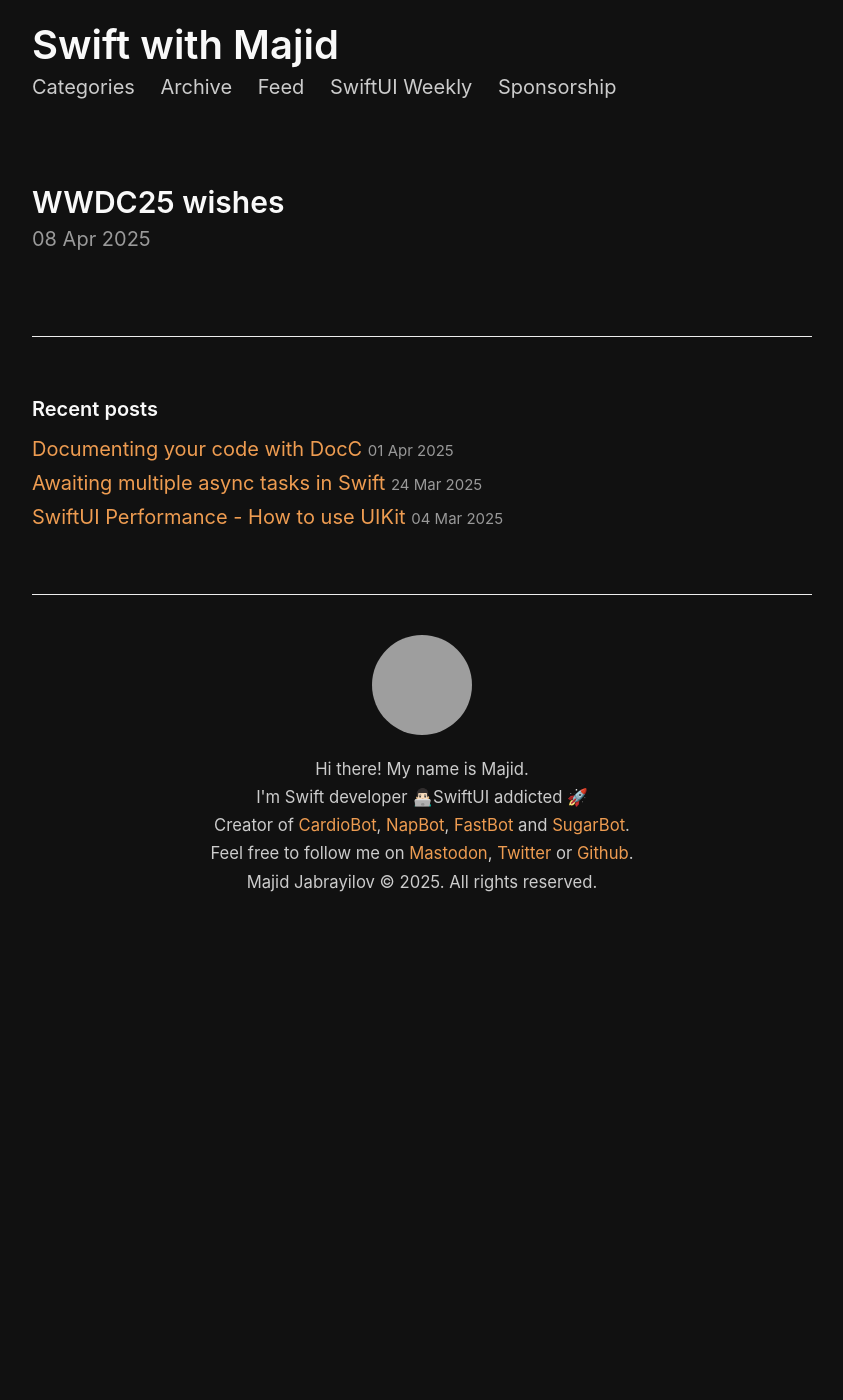
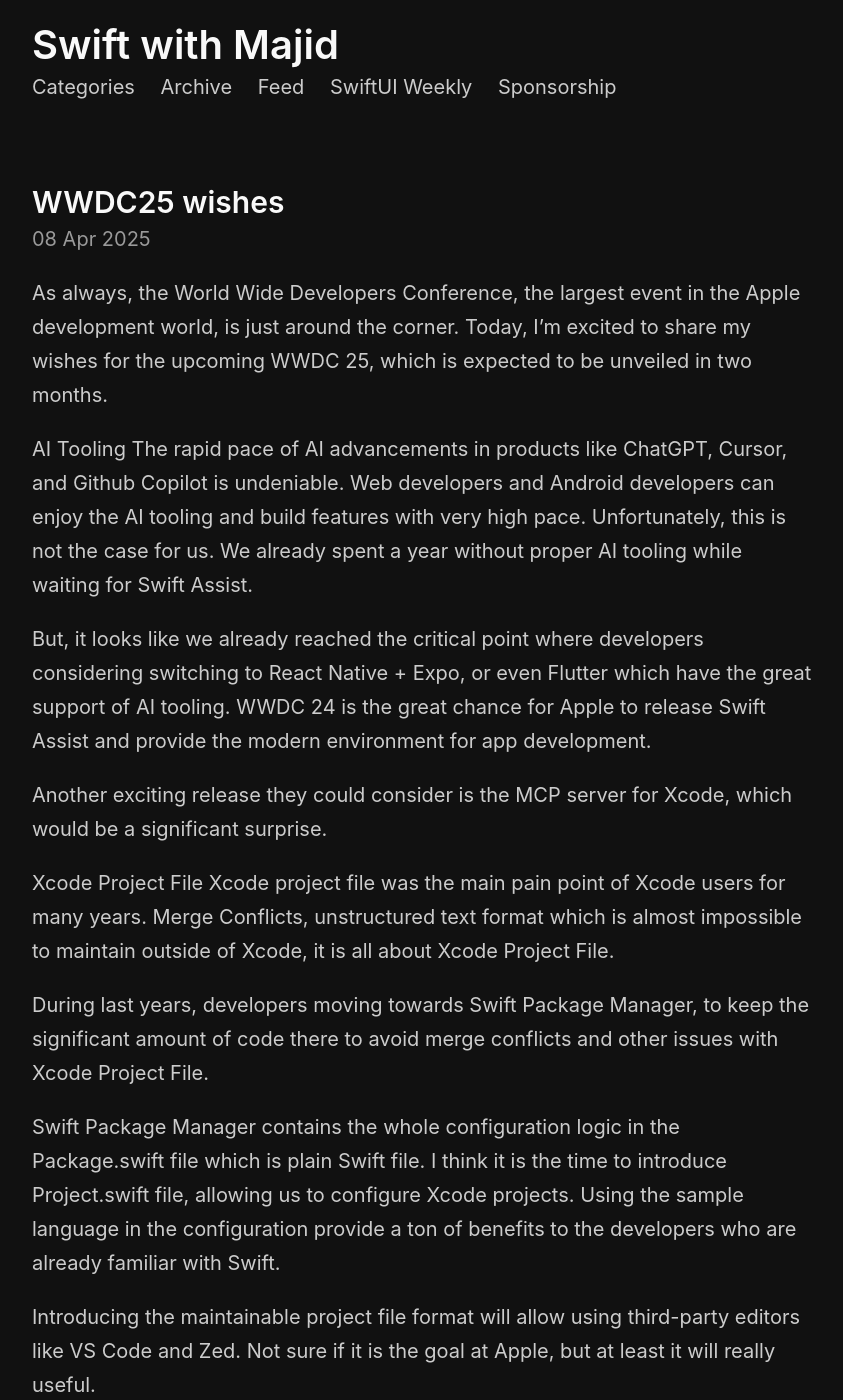
Before and after one commit to mecid/mecid.github.io, a Jekyll site: the page built from _posts/2025-04-08-wwdc25-wishes.md, in a window 1280 px wide and 1400 px high. Shown: the whole window, without its empty margins (218-1061 px from the left). Built offline with Jekyll 4.4.1, drawn with Linux system fonts in a browser that asks for light colours; some of the changed text lies outside the part shown; grey boxes are pictures that could not be loaded.

Commit message:
wwdc wishes post content added

```diff
--- a/_posts/2025-04-08-wwdc25-wishes.md
+++ b/_posts/2025-04-08-wwdc25-wishes.md
@@ -2,3 +2,28 @@
 title: WWDC25 wishes
 layout: post
 ---
+
+As always, the World Wide Developers Conference, the largest event in the Apple development world, is just around the corner. Today, I’m excited to share my wishes for the upcoming WWDC 25, which is expected to be unveiled in two months.
+
+AI Tooling
+The rapid pace of AI advancements in products like ChatGPT, Cursor, and Github Copilot is undeniable. Web developers and Android developers can enjoy the AI tooling and build features with very high pace. Unfortunately, this is not the case for us. We already spent a year without proper AI tooling while waiting for Swift Assist.
+
+But, it looks like we already reached the critical point where developers considering switching to React Native + Expo, or even Flutter which have the great support of AI tooling. WWDC 24 is the great chance for Apple to release Swift Assist and provide the modern environment for app development.
+
+Another exciting release they could consider is the MCP server for Xcode, which would be a significant surprise.
+
+Xcode Project File
+Xcode project file was the main pain point of Xcode users for many years. Merge Conflicts, unstructured text format which is almost impossible to maintain outside of Xcode, it is all about Xcode Project File.
+
+During last years, developers moving towards Swift Package Manager, to keep the significant amount of code there to avoid merge conflicts and other issues with Xcode Project File.
+
+Swift Package Manager contains the whole configuration logic in the Package.swift file which is plain Swift file. I think it is the time to introduce Project.swift file, allowing us to configure Xcode projects. Using the sample language in the configuration provide a ton of benefits to the developers who are already familiar with Swift.
+
+Introducing the maintainable project file format will allow using third-party editors like VS Code and Zed. Not sure if it is the goal at Apple, but at least it will really useful.
+
+SwiftUI Recycling views
+Over years SwiftUI became the mature framework for building apps on Apple platforms, but it is still missing small things. One of them is the recycling view. Whenever you have a huge collection of items there is no way to display using SwiftUI built-in views by providing a smooth user experience. The only way it to wrap UIKit’s collection or table views.
+
+I hope to see some new APIs allowing us to recycle SwiftUI views like we can do in UIKit using UITableView or UICollectionView.
+
+I believe that this year Apple should provide us with more modern tooling abilities rather than just new UI designs on their major platforms.
```
